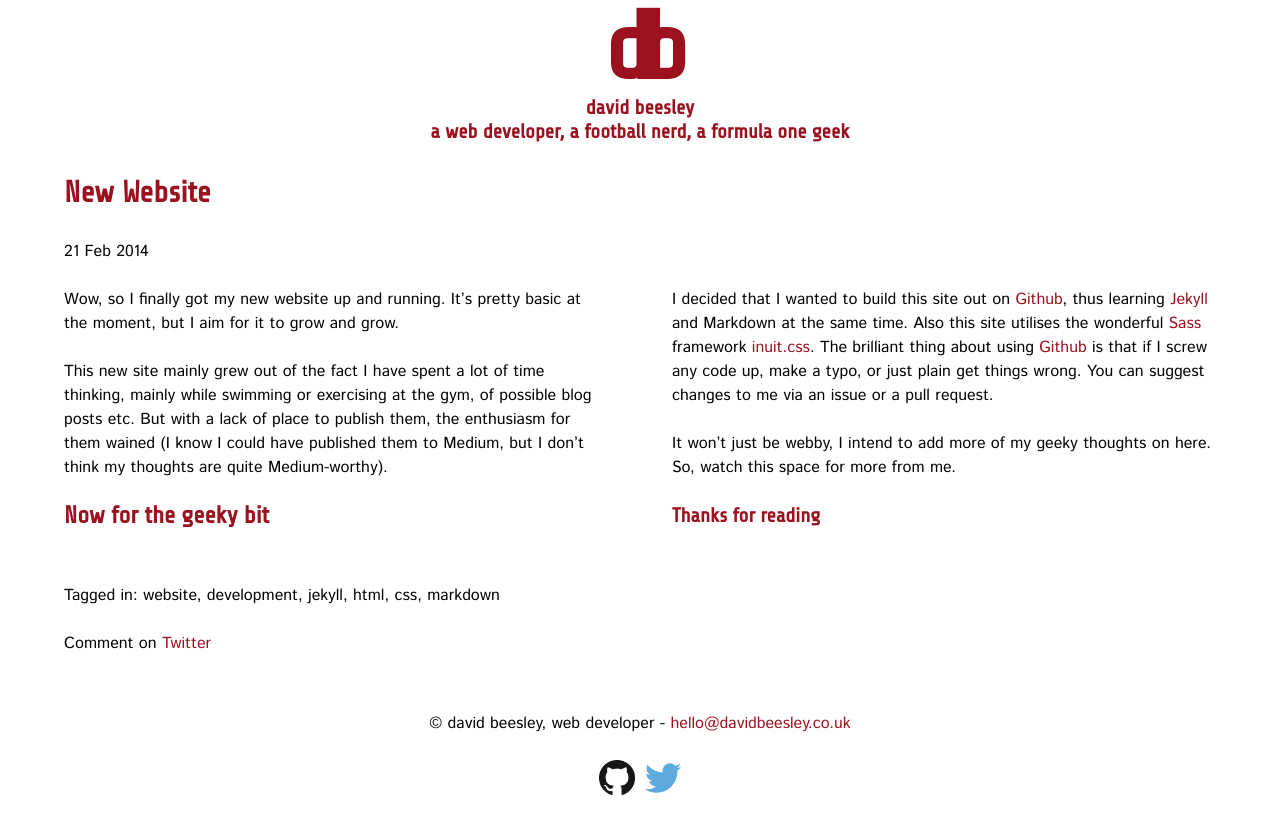
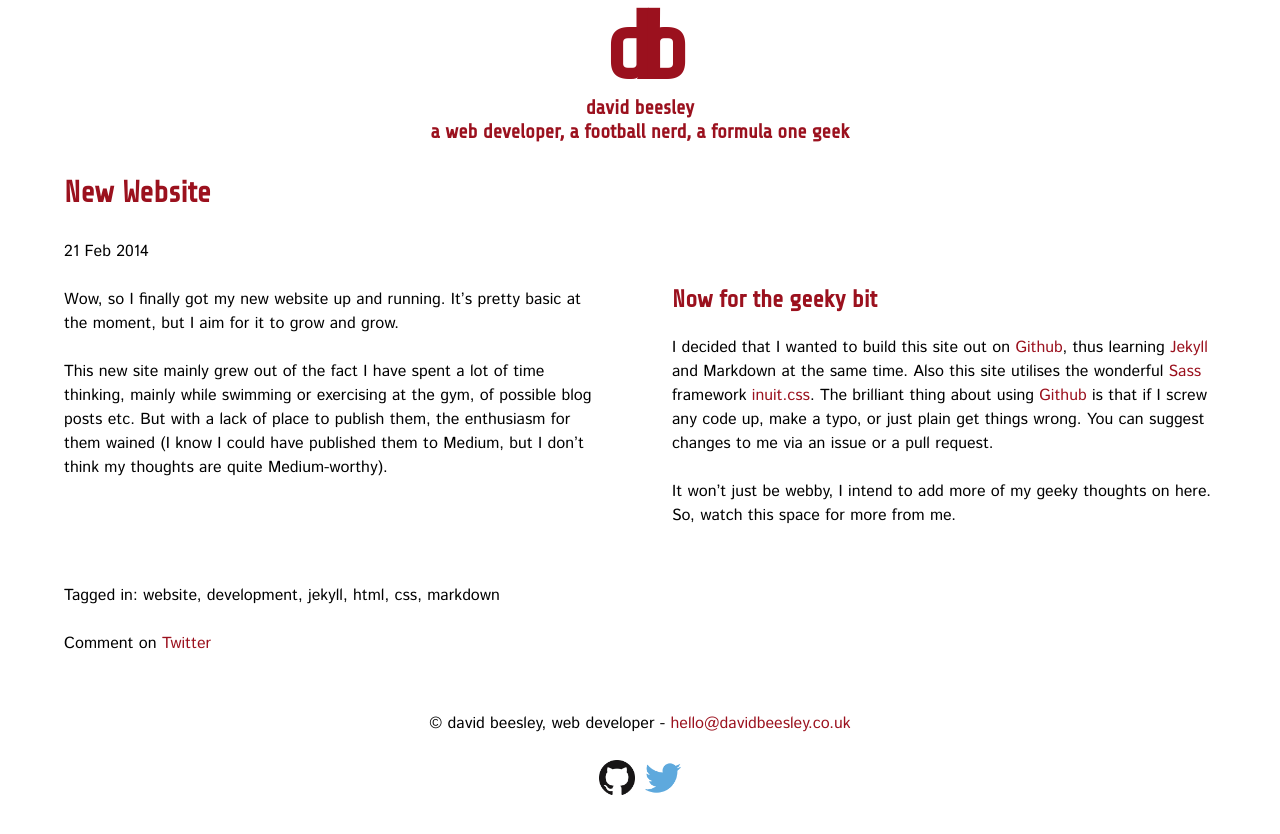
Before and after one commit to davebeesley/davebeesley.github.io, a Jekyll site: the page built from _posts/2014-02-21-new-website.markdown, in a window 1280 px wide. Shown: the top 834 px of the page. Built offline with Jekyll 4.4.1, drawn with Linux system fonts in a browser that asks for light colours; Markdown is read by kramdown in place of the engine named in the settings.

Commit message:
Sort out column breaks

```diff
--- a/sass/style.scss
+++ b/sass/style.scss
@@ -26,6 +26,7 @@
  */
 
 @import url(http://fonts.googleapis.com/css?family=Share+Tech|Istok+Web:400,700,400italic,700italic);
+@import "ui/typography";
 @import "ui/page";
 
 @import "ui/site-header";
--- a/sass/ui/_page.scss
+++ b/sass/ui/_page.scss
@@ -14,7 +14,7 @@
 
 			p{
 				-webkit-column-break-inside: avoid;
-				column-break-inside: avoid;
+				break-inside: avoid-column;
 			}
 			@include media-query(lap-and-up){
 				column-count: 2;
--- /dev/null
+++ b/sass/ui/_typography.scss
@@ -0,0 +1,4 @@
+h1,h2,h3,h4,h5,h6{
+	-webkit-column-break-before: always;
+	break-before: always-column;
+}
```
Also changed, not shown: dist/css/style.css (+9 -1 lines), dist/css/style.min.css.
